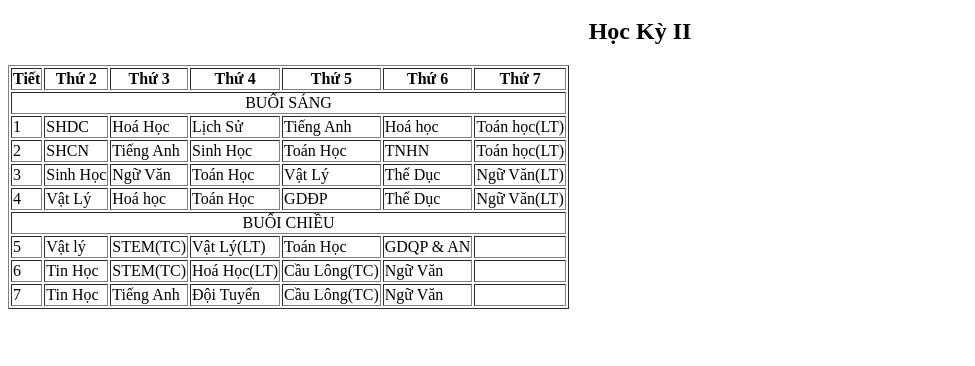
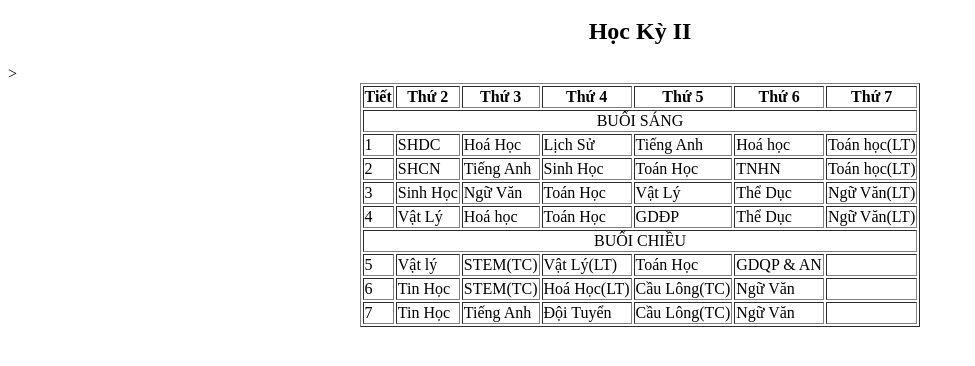
Before and after one commit to fromage0708/sigmamale, a plain HTML site: page index.html in a window 1280 px wide. Shown: the part 48-414 px from the top of the page, without its empty margins (0-975 px from the left). Drawn offline with Linux system fonts and the light colour scheme.

Commit message:
Update index.html

```diff
--- a/index.html
+++ b/index.html
@@ -8,7 +8,7 @@
   <body>
       <h1 class="session" colspan="7" align="center" valign="middle"> THỜI KHOÁ BIỂU </h1>
       <h2 class="session" colspan="7" align="center" valign="middle">Học Kỳ II</h2>
-     <table border="1">
+     <table <table align="center" border="1">>
         <tr>
             <th> Tiết </th>
             <th> Thứ 2  </th>
```
